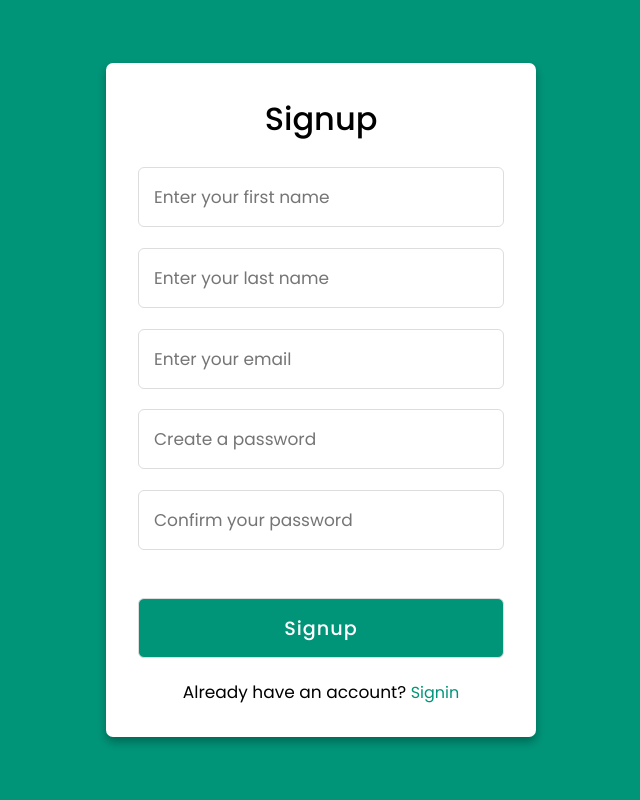
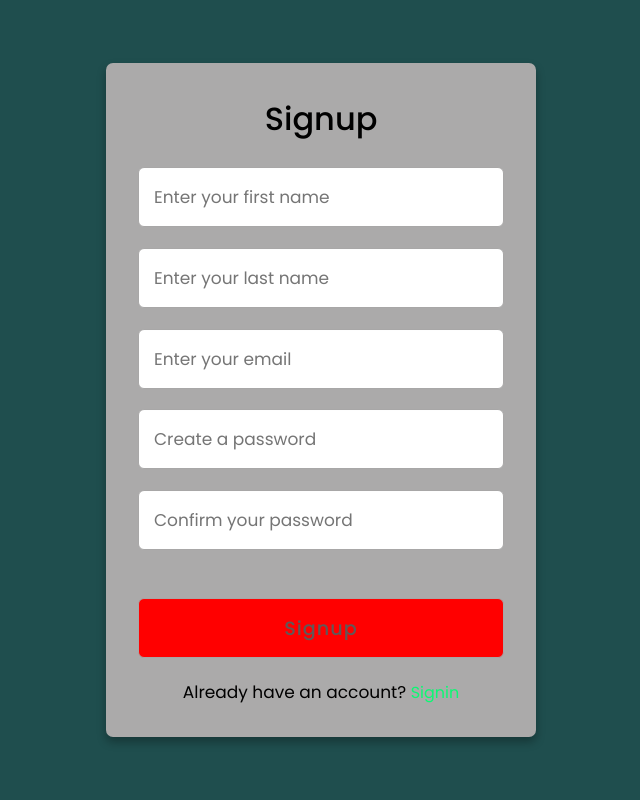
Before and after one commit to damodar-ai/darshan, a Django app: page /register/ in a window 1280 px wide. Shown: the whole page, without its empty margins (319-959 px from the left). Run offline with Django 4.2, Linux system fonts and the light colour scheme.

Commit message:
Update style.css

```diff
--- a/videoconference_app/static/css/style.css
+++ b/videoconference_app/static/css/style.css
@@ -9,7 +9,7 @@
 body{
   min-height: 100vh;
   width: 100%;
-  background: #009579;
+  background: #1f4e4e;
 }
 .container{
   position: absolute;
@@ -18,7 +18,7 @@ body{
   transform: translate(-50%,-50%);
   max-width: 430px;
   width: 100%;
-  background: #fff;
+  background: #abaaaa;
   border-radius: 7px;
   box-shadow: 0 5px 10px rgba(0,0,0,0.3);
 }
@@ -49,24 +49,24 @@ body{
    padding: 0 15px;
    font-size: 17px;
    margin-bottom: 1.3rem;
-   border: 1px solid #ddd;
+   border: 1px solid #a8a7a7;
    border-radius: 6px;
    outline: none;
  }
  .form input:focus{
-   box-shadow: 0 1px 0 rgba(0,0,0,0.2);
+   box-shadow: 0 1px 0 rgba(234, 203, 203, 0.2);
  }
 .form a{
   font-size: 16px;
-  color: #009579;
+  color: #182d29;
   text-decoration: none;
 }
 .form a:hover{
   text-decoration: underline;
 }
 .form input.button{
-  color: #fff;
-  background: #009579;
+  color: #605858;
+  background: #ff0000;
   font-size: 1.2rem;
   font-weight: 500;
   letter-spacing: 1px;
@@ -76,13 +76,14 @@ body{
 }
 .form input.button:hover{
   background: #006653;
+
 }
 .signup{
   font-size: 17px;
   text-align: center;
 }
 .signup label{
-  color: #009579;
+  color: #0bf973;
   cursor: pointer;
 }
 .signup label:hover{
@@ -125,7 +126,7 @@ body{
 
 /* make the buttons inside the div with class name intro look attractive */
 .intro a {
-  background-color: #4CAF50;
+  background-color: #4c4faf;
   border: none;
   color: white;
   padding: 15px 32px;
@@ -135,6 +136,7 @@ body{
   font-size: 16px;
   margin: 4px 2px;
   cursor: pointer;
+  border-radius: 25px;
 }
 
 /* center the buttons inside the div with class name intro */
@@ -148,7 +150,7 @@ body{
 
 /* make the buttons inside the div with class name intro look attractive when hovered */
 .intro a:hover {
-  background-color: #45a049;
+  background-color: #024606;
 }
 
 /* center the div named dashboard */
```
